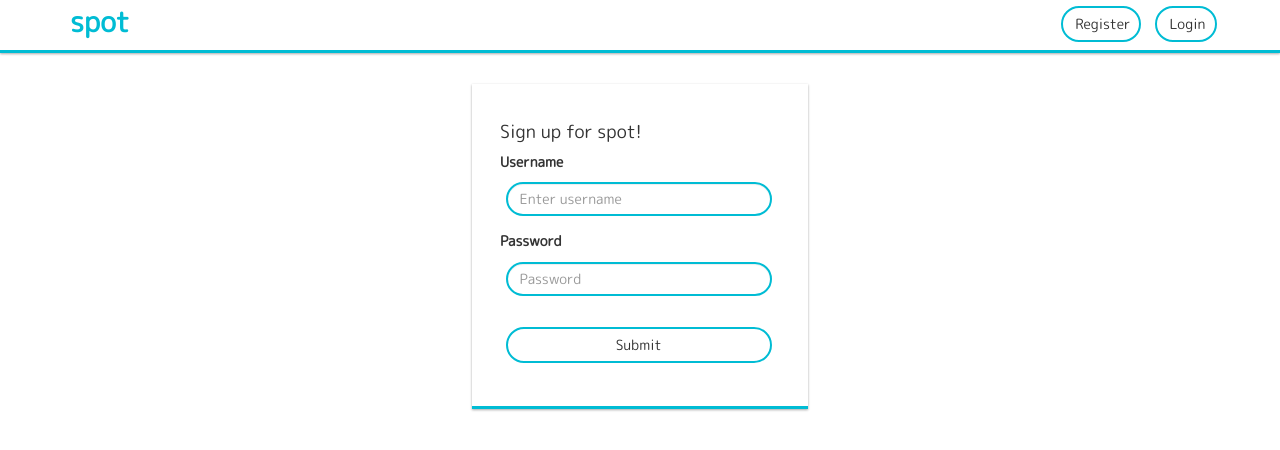
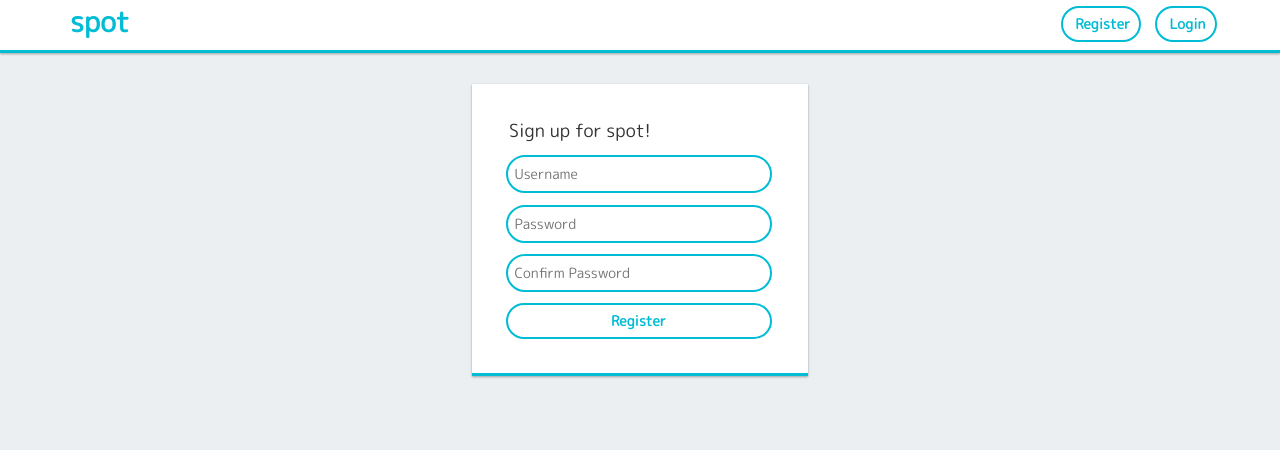
Before and after one commit to grychi/spot, a website: page www/register.html in a window 1280 px wide. Drawn offline with nearby package versions, Linux system fonts and the light colour scheme.

Commit message:
added reg templates

```diff
--- a/www/css/register.css
+++ b/www/css/register.css
@@ -8,14 +8,6 @@
     border-bottom: solid 3px #00bcd4;
 }
 
-input {
-    padding: 0.5em;
+#regContainer h4 {
+    margin: 0.5em;
 }
-.btn, input {
-    background-color: white;
-    border: solid 2px #00BCD4 !important;
-    border-radius: 2em !important;
-    margin: 0.4em !important;
-    width: calc(100% - 1em) !important;
-    outline: none !important;
-}
--- /dev/null
+++ b/www/js/register.js
@@ -0,0 +1,15 @@
+function passCheck() {
+    var pass1 = document.getElementById("password").value;
+    var pass2 = document.getElementById("pass_check").value;
+    var ok = true;
+    if (pass1 != pass2) {
+        //alert("Passwords Do not match");
+        document.getElementById("pass1").style.borderColor = "#E34234";
+        document.getElementById("pass2").style.borderColor = "#E34234";
+        ok = false;
+    }
+    else {
+        console.log("Passwords Match!!!");
+    }
+    return ok;
+}
--- a/www/register.html
+++ b/www/register.html
@@ -18,7 +18,11 @@
     <link href="https://fonts.googleapis.com/icon?family=Material+Icons" rel="stylesheet">
     <link rel="stylesheet" href="css/style.css">
     <link rel="stylesheet" href="css/register.css">
+    <link rel="stylesheet" href="css/login.css">
+
     <script src="js/login.js"></script>
+    <script src="js/register.js"></script>
+
 </head>
 
 <body>
@@ -51,19 +55,10 @@
     <div id="content">
         <div id="regContainer">
             <h4> Sign up for spot! </h4>
-            <form>
-              <div class="form-group">
-                <label for="username">Username</label>
-                <input type="text" class="form-control" id="username"placeholder="Enter username"spellcheck="false" required>
-              </div>
-              <div class="form-group">
-                <label for="password">Password</label>
-                <input type="password" class="form-control" id="passwrd" placeholder="Password"spellcheck="false" required>
-                <br>
-                <button type="submit" class="btn btn-light btn-block">Submit</button>
-
-              </div>
-            </form>
+                <input type="username" id="username" placeholder="Username" spellcheck="false" required><br>
+                <input type="password" id="password" placeholder="Password" spellcheck="false" required><br>
+                <input type="password" id="pass_check" placeholder="Confirm Password" spellcheck="false" required><br>
+                <div id="continueBtn" class="btn" type="submit" onclick="passCheck();">Register</div>
         </div>
     </div>
 
```
